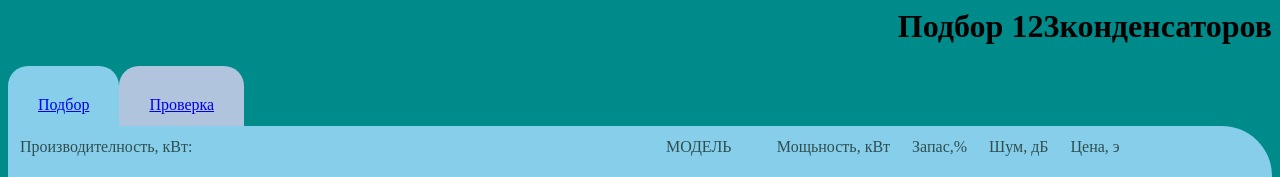
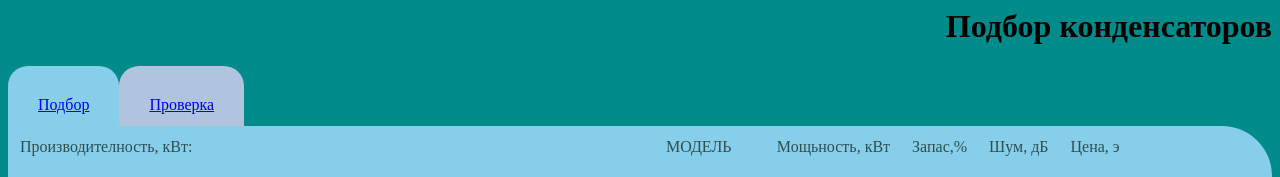
Before and after one commit to sergromanov4/site, a plain HTML site: page index.html in a window 1280 px wide. Shown: the top 177 px of the page. Drawn offline with Linux system fonts and the light colour scheme.

Commit message:
внятный

```diff
--- a/index.html
+++ b/index.html
@@ -28,7 +28,7 @@
 
 <div id="verx" >
 
-<h1 align="right"> Подбор 123конденсаторов </h1>
+<h1 align="right"> Подбор конденсаторов </h1>
 
 <table id="t1">
 
```
